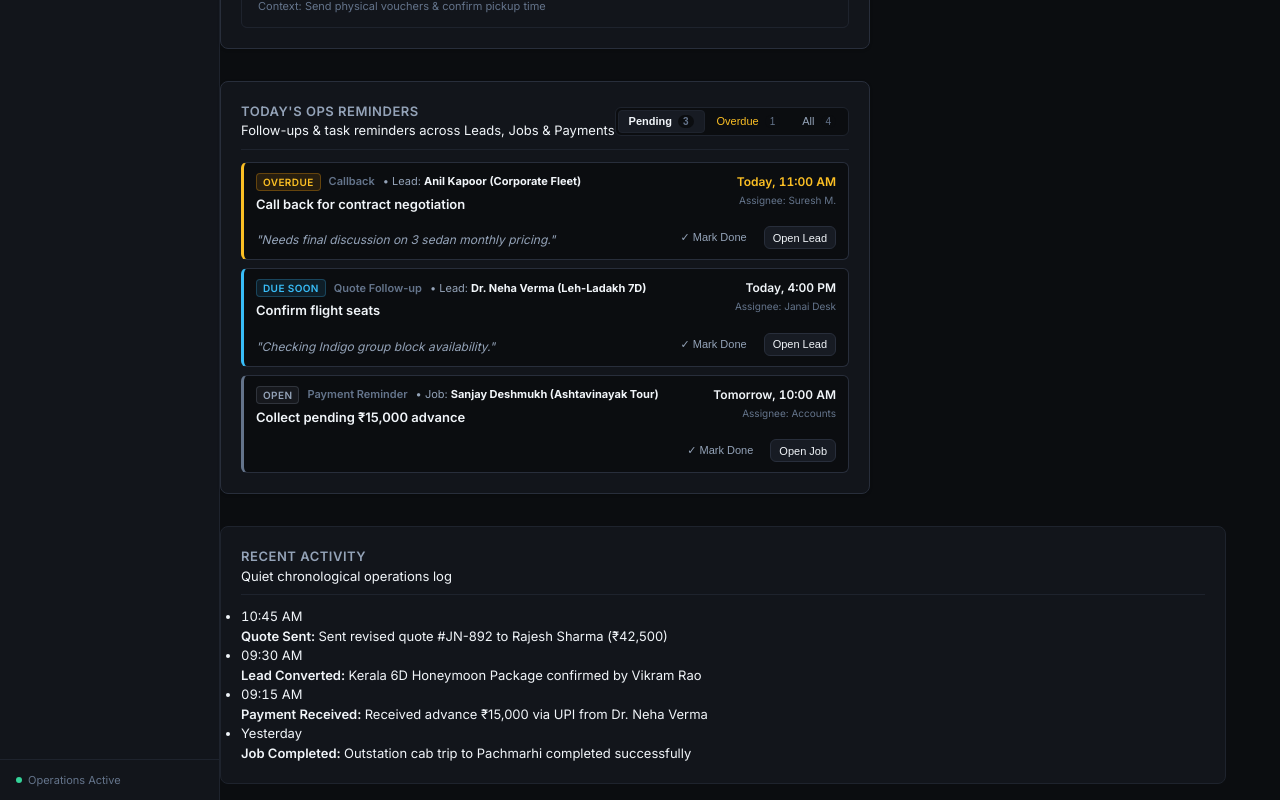
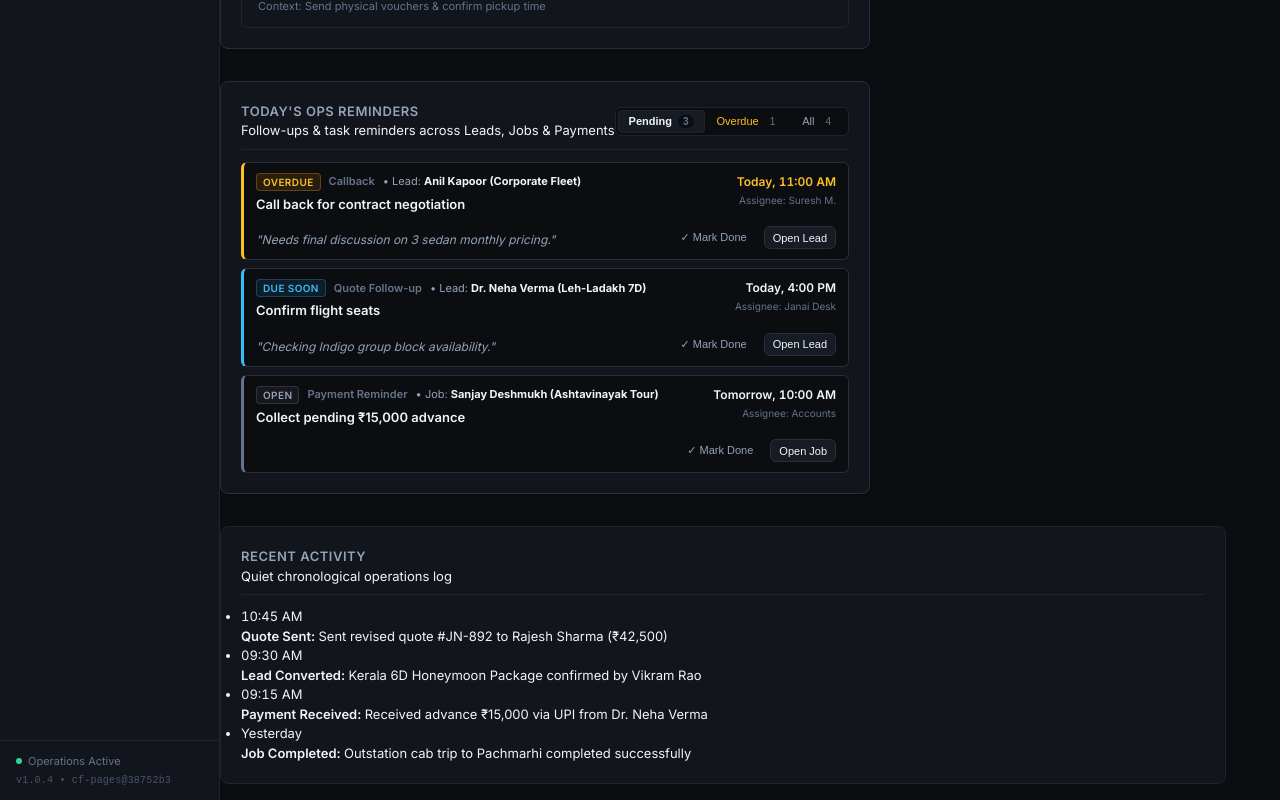
Before and after one commit to SanghpalBhakte/Rivet, a React (Vite) app: page / in a window 1280 px wide. Shown: the part 782-1582 px from the top of the page. Built offline with nearby package versions, Linux system fonts and the light colour scheme.

Commit message:
chore(deploy): harden Cloudflare Pages SPA routing, headers, and build version marker

```diff
--- a/src/rivet/components/shell/Sidebar.tsx
+++ b/src/rivet/components/shell/Sidebar.tsx
@@ -1,5 +1,6 @@
 import React from 'react';
 import { ActiveModule } from '../../types/rivet';
+import { BUILD_INFO } from '../../config/buildInfo';
 
 interface SidebarProps {
   activeTab?: ActiveModule;
@@ -74,11 +75,14 @@ export const Sidebar: React.FC<SidebarProps> = ({
         </button>
       </nav>
 
-      {/* Footer System Status */}
+      {/* Footer System Status & Deployment Marker */}
       <div className="rv-sidebar__footer">
-        <div style={{ display: 'flex', alignItems: 'center', gap: '6px' }}>
+        <div style={{ display: 'flex', alignItems: 'center', gap: '6px', marginBottom: '4px' }}>
           <span className="rv-sidebar__status-dot" aria-hidden="true" />
           <span>Operations Active</span>
+        </div>
+        <div style={{ fontSize: '10px', color: 'var(--rv-text-dim)', fontFamily: 'monospace', letterSpacing: '0.02em' }}>
+          v{BUILD_INFO.version} • cf-pages@{BUILD_INFO.commitHash}
         </div>
       </div>
     </aside>
--- /dev/null
+++ b/src/rivet/config/buildInfo.ts
@@ -0,0 +1,7 @@
+export const BUILD_INFO = {
+  version: '1.0.4',
+  target: 'Cloudflare Pages',
+  commitHash: '38752b3',
+  buildTag: 'cf-pages-prod',
+  buildDate: '2026-07-29',
+};
```
Also changed, not shown: public/404.html (added, +14 -0 lines), 2 other files (tests, documents, lock files or other folders).
